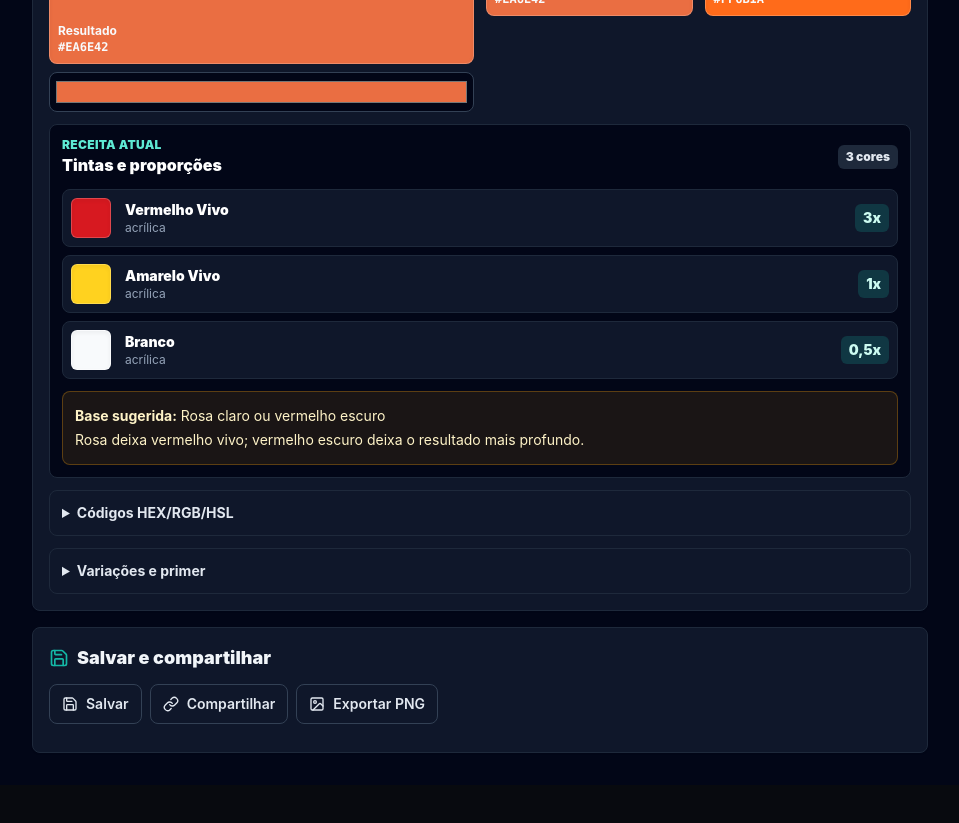
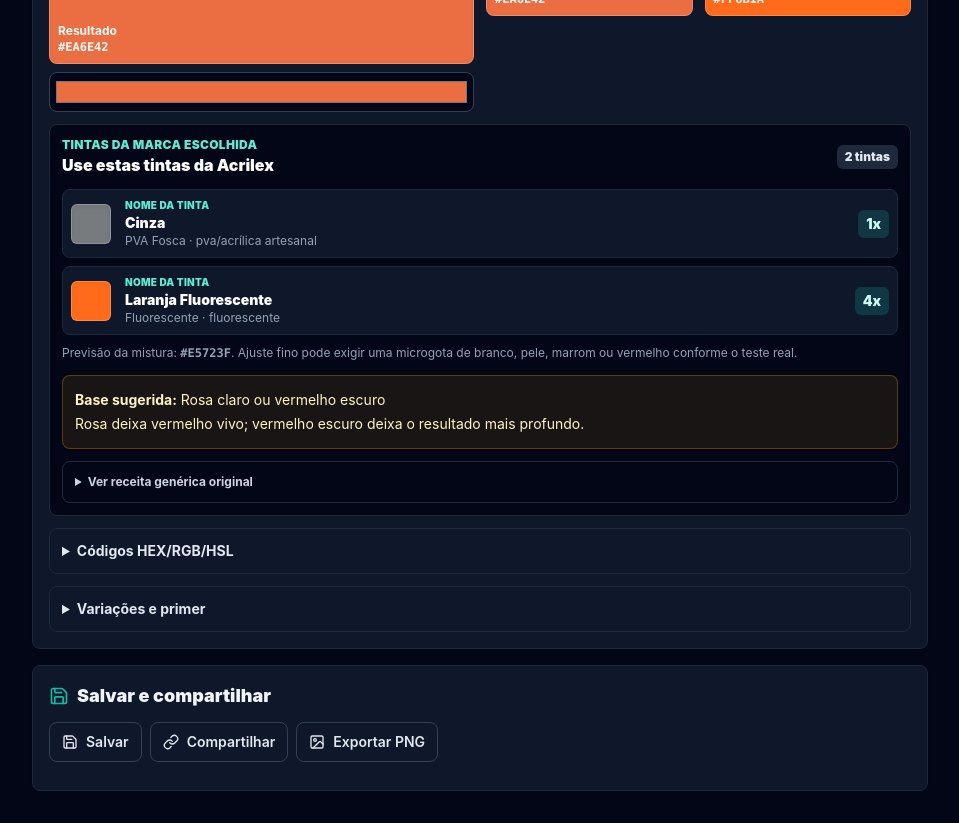
Before and after one commit to Phiricci/Painel-de-Cores, a React (Vite) app: page / in a window 1280 px wide. Shown: the part 1020-1843 px from the top of the page, without its empty margins (320-1279 px from the left). Before the commit the page ends 1805 px from the top, so only its background shows below. Built offline with nearby package versions, Linux system fonts and the light colour scheme.

Commit message:
Mostra receita por marca no resultado

```diff
--- a/src/App.tsx
+++ b/src/App.tsx
@@ -392,6 +392,11 @@ const colorDistance = (a: string, b: string) => {
   return rgbDistance * 0.58 + hueDistance * 0.22 + saturationDistance * 0.1 + lightnessDistance * 0.1;
 };
 
+const isMixablePaint = (paint: BrandPaint) => {
+  const text = normalizeText(`${paint.family} ${paint.name} ${paint.line} ${paint.type}`);
+  return !["primer", "verniz", "varnish", "auxiliar", "medium", "fixador"].some((term) => text.includes(term));
+};
+
 const closestBrandPaint = (brandId: string, targetHex: string, line?: string) => {
   const brand = paintBrands.find((entry) => entry.id === brandId) ?? paintBrands[0];
   const pool = line && line !== "todas" ? brand.paints.filter((paint) => paint.line === line) : brand.paints;
@@ -486,7 +491,8 @@ const mixBrandParts = (parts: Array<{ paint: BrandPaint; parts: number }>, brand
 
 const suggestBrandMix = (paints: BrandPaint[], targetHex: string, brand?: (typeof paintBrands)[number]): BrandMixSuggestion | null => {
   if (!paints.length) return null;
-  const candidates = paints.slice(0, 48);
+  const mixablePaints = paints.filter(isMixablePaint);
+  const candidates = (mixablePaints.length ? mixablePaints : paints).slice(0, 48);
   const ratios = [
     [1, 1],
     [2, 1],
@@ -626,28 +632,56 @@ function ColorSwatch({ hex, label, large = false }: { hex: string; label?: strin
   );
 }
 
-function MixerPartsSummary({ colors, resultHex }: { colors: MixerColor[]; resultHex: string }) {
+function MixerPartsSummary({
+  colors,
+  resultHex,
+  selectedBrand,
+  selectedBrandPaints,
+}: {
+  colors: MixerColor[];
+  resultHex: string;
+  selectedBrand: (typeof paintBrands)[number];
+  selectedBrandPaints: BrandPaint[];
+}) {
   const activeColors = colors.filter((color) => color.parts > 0);
+  const brandSuggestion = suggestBrandMix(selectedBrandPaints, resultHex, selectedBrand);
+  const suggestedParts = brandSuggestion?.parts ?? [];
   const primerAdvice = primerAdviceForColor(
     resultHex,
-    activeColors.map((color) => ({ family: color.name, name: color.name, type: color.paintType })),
-  );
-
-  if (!activeColors.length) return null;
+    suggestedParts.length ? suggestedParts.map((part) => part.paint) : activeColors.map((color) => ({ family: color.name, name: color.name, type: color.paintType })),
+  );
+
+  if (!activeColors.length && !brandSuggestion) return null;
 
   return (
     <div className="rounded-lg border border-slate-200 bg-slate-50 p-3 dark:border-slate-800 dark:bg-slate-950">
       <div className="mb-3 flex flex-wrap items-center justify-between gap-2">
         <div>
-          <div className="text-xs font-black uppercase tracking-wide text-teal-700 dark:text-teal-300">Receita atual</div>
-          <h4 className="text-base font-black text-slate-950 dark:text-white">Tintas e proporções</h4>
+          <div className="text-xs font-black uppercase tracking-wide text-teal-700 dark:text-teal-300">Tintas da marca escolhida</div>
+          <h4 className="text-base font-black text-slate-950 dark:text-white">Use estas tintas da {selectedBrand.name}</h4>
         </div>
         <span className="rounded-md bg-slate-200 px-2 py-1 text-xs font-black text-slate-700 dark:bg-slate-800 dark:text-slate-200">
-          {activeColors.length} cor{activeColors.length > 1 ? "es" : ""}
+          {suggestedParts.length || activeColors.length} tinta{(suggestedParts.length || activeColors.length) > 1 ? "s" : ""}
         </span>
       </div>
       <div className="space-y-2">
-        {activeColors.map((color) => (
+        {suggestedParts.length
+          ? suggestedParts.map((part) => (
+              <div key={`${part.paint.id}-${part.parts}`} className="grid grid-cols-[42px_1fr_auto] items-center gap-3 rounded-lg border border-slate-200 bg-white p-2 dark:border-slate-800 dark:bg-slate-900">
+                <span className="h-10 w-10 rounded-md border border-white/20 shadow-inner" style={{ background: part.paint.hex }} />
+                <span className="min-w-0">
+                  <span className="block text-[10px] font-black uppercase tracking-wide text-teal-700 dark:text-teal-300">Nome da tinta</span>
+                  <span className="block truncate text-sm font-black text-slate-950 dark:text-white">{part.paint.name}</span>
+                  <span className="block truncate text-xs text-slate-500 dark:text-slate-400">
+                    {part.paint.line} · {part.paint.type}
+                  </span>
+                </span>
+                <span className="rounded-md bg-teal-100 px-2 py-1 text-sm font-black text-teal-950 dark:bg-teal-500/20 dark:text-teal-100">
+                  {formatParts(part.parts)}x
+                </span>
+              </div>
+            ))
+          : activeColors.map((color) => (
               <div key={color.id} className="grid grid-cols-[42px_1fr_auto] items-center gap-3 rounded-lg border border-slate-200 bg-white p-2 dark:border-slate-800 dark:bg-slate-900">
                 <span className="h-10 w-10 rounded-md border border-white/20 shadow-inner" style={{ background: color.hex }} />
                 <span className="min-w-0">
@@ -662,11 +696,29 @@ function MixerPartsSummary({ colors, resultHex }: { colors: MixerColor[]; result
               </div>
             ))}
       </div>
+      {brandSuggestion ? (
+        <div className="mt-2 text-xs leading-5 text-slate-500 dark:text-slate-400">
+          Previsão da mistura: <strong className="font-mono uppercase">{brandSuggestion.resultHex}</strong>. Ajuste fino pode exigir uma microgota de branco, pele, marrom ou vermelho conforme o teste real.
+        </div>
+      ) : null}
       <div className="mt-3 rounded-lg border border-amber-300 bg-amber-50 p-3 text-sm leading-6 text-amber-950 dark:border-amber-500/30 dark:bg-amber-500/10 dark:text-amber-100">
         <strong>Base sugerida:</strong> {primerAdvice.base}
         <br />
         {primerAdvice.why}
       </div>
+      {activeColors.some((color) => !color.brandName) ? (
+        <details className="mt-3 rounded-lg border border-slate-200 p-3 dark:border-slate-800">
+          <summary className="cursor-pointer text-xs font-bold text-slate-600 dark:text-slate-300">Ver receita genérica original</summary>
+          <div className="mt-2 space-y-2">
+            {activeColors.map((color) => (
+              <div key={color.id} className="flex items-center justify-between gap-3 text-sm text-slate-600 dark:text-slate-300">
+                <span className="min-w-0 truncate">{color.name}</span>
+                <strong>{formatParts(color.parts)}x</strong>
+              </div>
+            ))}
+          </div>
+        </details>
+      ) : null}
     </div>
   );
 }
@@ -2424,7 +2476,12 @@ function MixerSection(props: {
           </div>
 
           <div className="mt-3">
-            <MixerPartsSummary colors={mixerColors} resultHex={calibratedHex} />
+            <MixerPartsSummary
+              colors={mixerColors}
+              resultHex={calibratedHex}
+              selectedBrand={selectedBrand}
+              selectedBrandPaints={selectedBrandPaints}
+            />
           </div>
 
           <details className="mt-3 rounded-lg border border-slate-200 p-3 dark:border-slate-800">
```
Lines whose indentation alone changed are shown as unchanged.
